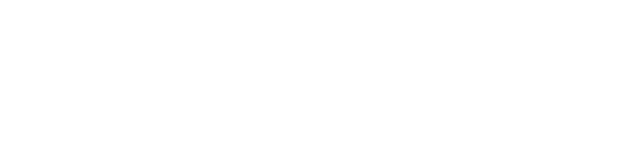
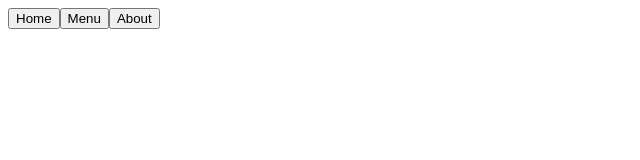
Before and after one commit to AshRossel/restaurant, a website built with webpack: page src/template.html in a window 1280 px wide. Shown: the whole page, without its empty margins (0-640 px from the left). Built offline with nearby package versions, Linux system fonts and the light colour scheme.

Commit message:
Implement basic website header
A header with navigation buttons for Home, Menu, and About has been added to enhance website navigation and user experience by rendering dinamically the homepage. This provides visitors with clear access to key sections of the website right from the outset.

```diff
--- a/src/template.html
+++ b/src/template.html
@@ -5,5 +5,11 @@
 		<meta name="viewport" content="width=device-width, initial-scale=1.0">
 		<title>Restaurant</title>
 	</head>
-	<body></body>
+	<body>
+		<header>
+			<nav>
+				<button>Home</button><button>Menu</button><button>About</button>
+			</nav>
+		</header>
+	</body>
 </html>
```
